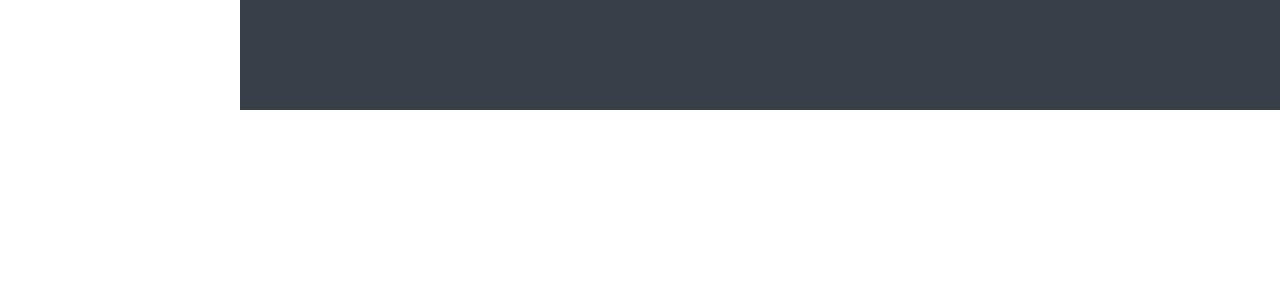
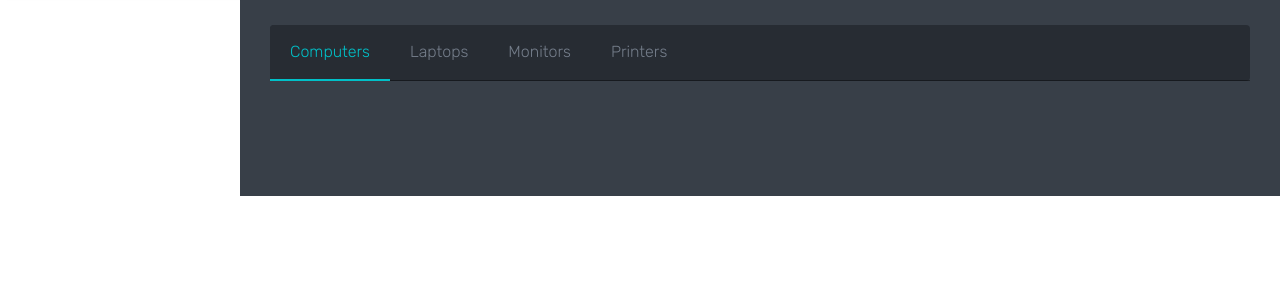
Before and after one commit to manytimes1/lumos_shop, a Symfony app: template templates/home/index.html.twig in a window 1280 px wide. Shown: the part 70-370 px from the top of the page. Run offline with Twig, Linux system fonts and the light colour scheme; the template is opened without the code that fills it, so the values that code supplies are empty; style sheets or scripts are compiled from the project's sources; some libraries are stand-ins or nearby versions.

Commit message:
Listing products in categories

```diff
--- a/templates/cart/index.twig
+++ b/templates/cart/index.twig
@@ -35,6 +35,11 @@
                                         </td>
                                         <td>{{ cart.product.price }}</td>
                                         <td>{{ cart.totalPrice|number_format(2, '.', ',') }}</td>
+                                        <td>
+                                            <div class="button-group">
+                                                {{ include('cart/delete_product.html.twig') }}
+                                            </div>
+                                        </td>
                                     </tr>
                                 {% endfor %}
                                 </tbody>
--- a/templates/home/index.html.twig
+++ b/templates/home/index.html.twig
@@ -2,35 +2,37 @@
 
 {% block main %}
     <div class="row">
-        {% for product in products %}
-            {% if product.isAvailable %}
-                <div class="col-md-6 col-lg-6 col-xlg-4">
-                    <div class="card card-body">
-                        <div class="row">
-                            <div class="col-md-4 col-lg-3 text-center">
-                                <a href="{{ path('product_details', {id: product.id} ) }}">
-                                    <img src="{{ product.image }}" alt="product" class="img img-responsive">
-                                </a>
-                            </div>
-                            <div class="col-md-8 col-lg-9">
-                                <h4 class="mb-0">Name: {{ product.name }}</h4>
-                                Model: {{ product.model }}
-                                <p>Quantity: {{ product.quantity }}</p>
-
-                                <p>Price: {{ product.price }}</p>
-
-                                {% if app.user %}
-                                    <div class="float-right">
-                                        <a href="{{ path('add_to_cart', {id: product.id}) }}" class="btn waves-effect waves-light btn-rounded btn-outline-secondary">
-                                            ADD TO CART
-                                        </a>
-                                    </div>
-                                {% endif %}
-                            </div>
-                        </div>
-                    </div>
+        <div class="col-12">
+            <div class="card">
+                <ul class="nav nav-tabs profile-tab" role="tablist">
+                    <li class="nav-item">
+                        <a class="nav-link active" data-toggle="tab" href="#computers" role="tab">
+                            Computers
+                        </a>
+                    </li>
+                    <li class="nav-item">
+                        <a class="nav-link" data-toggle="tab" href="#laptops" role="tab">
+                            Laptops
+                        </a>
+                    </li>
+                    <li class="nav-item">
+                        <a class="nav-link" data-toggle="tab" href="#monitors" role="tab">
+                            Monitors
+                        </a>
+                    </li>
+                    <li class="nav-item">
+                        <a class="nav-link" data-toggle="tab" href="#printers" role="tab">
+                            Printers
+                        </a>
+                    </li>
+                </ul>
+                <div class="tab-content">
+                    {{ include('products_category/computers.html.twig') }}
+                    {{ include('products_category/laptops.html.twig') }}
+                    {{ include('products_category/monitors.html.twig') }}
+                    {{ include('products_category/printers.html.twig') }}
                 </div>
-            {% endif %}
-        {% endfor %}
+            </div>
+        </div>
     </div>
 {% endblock %}
--- /dev/null
+++ b/templates/products_category/computers.html.twig
@@ -0,0 +1,35 @@
+<div class="tab-pane active" id="computers" role="tabpanel">
+    <div class="row">
+        {% for product in products %}
+            {% if product.category.name == 'Computers' and product.isAvailable() %}
+                <div class="col-md-6 col-lg-6 col-xlg-4">
+                    <div class="card card-body">
+                        <div class="row">
+                            <div class="col-md-4 col-lg-3 text-center">
+                                <a href="{{ path('product_details', {id: product.id} ) }}">
+                                    <img src="{{ product.image }}" alt="product" class="img img-responsive">
+                                </a>
+                            </div>
+                            <div class="col-md-8 col-lg-9">
+                                <h4 class="mb-0">Name: {{ product.name }}</h4>
+                                Model: {{ product.model }}
+                                <p>Quantity: {{ product.quantity }}</p>
+
+                                <p>Price: {{ product.price }}</p>
+
+                                {% if app.user %}
+                                    <div class="float-right">
+                                        <a href="{{ path('add_to_cart', {id: product.id}) }}"
+                                           class="btn waves-effect waves-light btn-rounded btn-outline-secondary">
+                                            ADD TO CART
+                                        </a>
+                                    </div>
+                                {% endif %}
+                            </div>
+                        </div>
+                    </div>
+                </div>
+            {% endif %}
+        {% endfor %}
+    </div>
+</div>
--- /dev/null
+++ b/templates/products_category/laptops.html.twig
@@ -0,0 +1,35 @@
+<div class="tab-pane" id="laptops" role="tabpanel">
+    <div class="row">
+        {% for product in products %}
+            {% if product.category.name == 'Laptops' and product.isAvailable() %}
+                <div class="col-md-6 col-lg-6 col-xlg-4">
+                    <div class="card card-body">
+                        <div class="row">
+                            <div class="col-md-4 col-lg-3 text-center">
+                                <a href="{{ path('product_details', {id: product.id} ) }}">
+                                    <img src="{{ product.image }}" alt="product" class="img img-responsive">
+                                </a>
+                            </div>
+                            <div class="col-md-8 col-lg-9">
+                                <h4 class="mb-0">Name: {{ product.name }}</h4>
+                                Model: {{ product.model }}
+                                <p>Quantity: {{ product.quantity }}</p>
+
+                                <p>Price: {{ product.price }}</p>
+
+                                {% if app.user %}
+                                    <div class="float-right">
+                                        <a href="{{ path('add_to_cart', {id: product.id}) }}"
+                                           class="btn waves-effect waves-light btn-rounded btn-outline-secondary">
+                                            ADD TO CART
+                                        </a>
+                                    </div>
+                                {% endif %}
+                            </div>
+                        </div>
+                    </div>
+                </div>
+            {% endif %}
+        {% endfor %}
+    </div>
+</div>
--- /dev/null
+++ b/templates/products_category/monitors.html.twig
@@ -0,0 +1,35 @@
+<div class="tab-pane" id="monitors" role="tabpanel">
+    <div class="row">
+        {% for product in products %}
+            {% if product.category.name == 'Monitors' and product.isAvailable() %}
+                <div class="col-md-6 col-lg-6 col-xlg-4">
+                    <div class="card card-body">
+                        <div class="row">
+                            <div class="col-md-4 col-lg-3 text-center">
+                                <a href="{{ path('product_details', {id: product.id} ) }}">
+                                    <img src="{{ product.image }}" alt="product" class="img img-responsive">
+                                </a>
+                            </div>
+                            <div class="col-md-8 col-lg-9">
+                                <h4 class="mb-0">Name: {{ product.name }}</h4>
+                                Model: {{ product.model }}
+                                <p>Quantity: {{ product.quantity }}</p>
+
+                                <p>Price: {{ product.price }}</p>
+
+                                {% if app.user %}
+                                    <div class="float-right">
+                                        <a href="{{ path('add_to_cart', {id: product.id}) }}"
+                                           class="btn waves-effect waves-light btn-rounded btn-outline-secondary">
+                                            ADD TO CART
+                                        </a>
+                                    </div>
+                                {% endif %}
+                            </div>
+                        </div>
+                    </div>
+                </div>
+            {% endif %}
+        {% endfor %}
+    </div>
+</div>
--- /dev/null
+++ b/templates/products_category/printers.html.twig
@@ -0,0 +1,35 @@
+<div class="tab-pane" id="printers" role="tabpanel">
+    <div class="row">
+        {% for product in products %}
+            {% if product.category.name == 'Printers' and product.isAvailable() %}
+                <div class="col-md-6 col-lg-6 col-xlg-4">
+                    <div class="card card-body">
+                        <div class="row">
+                            <div class="col-md-4 col-lg-3 text-center">
+                                <a href="{{ path('product_details', {id: product.id} ) }}">
+                                    <img src="{{ product.image }}" alt="product" class="img img-responsive">
+                                </a>
+                            </div>
+                            <div class="col-md-8 col-lg-9">
+                                <h4 class="mb-0">Name: {{ product.name }}</h4>
+                                Model: {{ product.model }}
+                                <p>Quantity: {{ product.quantity }}</p>
+
+                                <p>Price: {{ product.price }}</p>
+
+                                {% if app.user %}
+                                    <div class="float-right">
+                                        <a href="{{ path('add_to_cart', {id: product.id}) }}"
+                                           class="btn waves-effect waves-light btn-rounded btn-outline-secondary">
+                                            ADD TO CART
+                                        </a>
+                                    </div>
+                                {% endif %}
+                            </div>
+                        </div>
+                    </div>
+                </div>
+            {% endif %}
+        {% endfor %}
+    </div>
+</div>
--- a/templates/user/login.html.twig
+++ b/templates/user/login.html.twig
@@ -4,7 +4,7 @@
 
 {% block main %}
     {% if error %}
-        <div class="invalid-feedback">{{ error.messageKey|trans(error.messageData, 'security') }}</div>
+        <div class="alert alert-danger">{{ error.messageKey|trans(error.messageData, 'security') }}</div>
     {% endif %}
 
     <div class="login-box card">
@@ -13,7 +13,7 @@
                 <h3 class="box-title mb-3 text-center">Login</h3>
                 <div class="form-group">
                     <div class="col-xs-12">
-                        <input type="text" value="{{ last_username }}" class="form-control" name="_username"
+                        <input type="text" value="" class="form-control" name="_username"
                                placeholder="Username" required="required">
                     </div>
                 </div>
--- a/templates/user/profile.html.twig
+++ b/templates/user/profile.html.twig
@@ -20,10 +20,11 @@
                 </div>
                 <div>
                     <hr></div>
-                <div class="card-body"> <small class="text-muted">Email address </small>
+                <div class="card-body"> <small class="text-muted">Email address</small>
                     <h6>{{ user.email }}</h6> <small class="text-muted p-t-30 db">Username</small>
                     <h6>{{ user.username }}</h6> <small class="text-muted p-t-30 db">Location</small>
-                    <h6>{{ profile.location }}</h6>
+                    <h6>{{ profile.location }}</h6><small class="text-muted">Your money</small>
+                    <h6>{{ profile.cash }}</h6>
                 </div>
             </div>
         </div>
```
Also changed, not shown: src/Controller/HomeController.php (+7 -9 lines).
